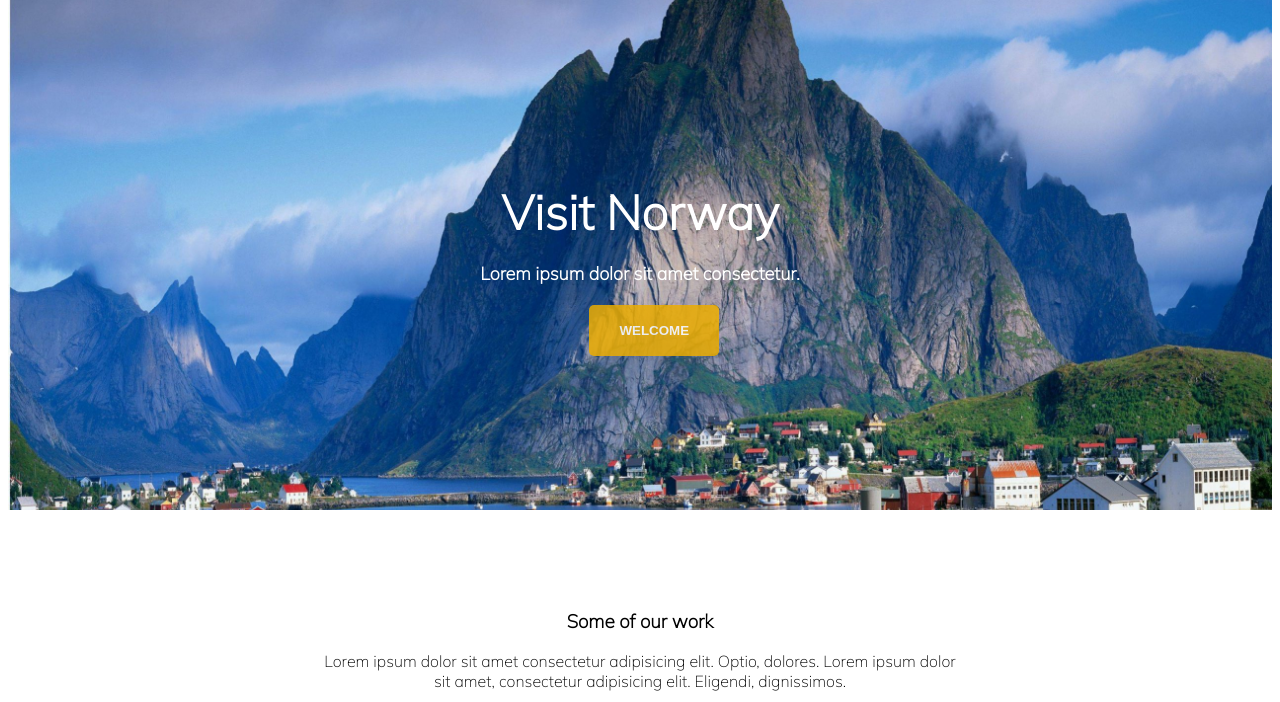
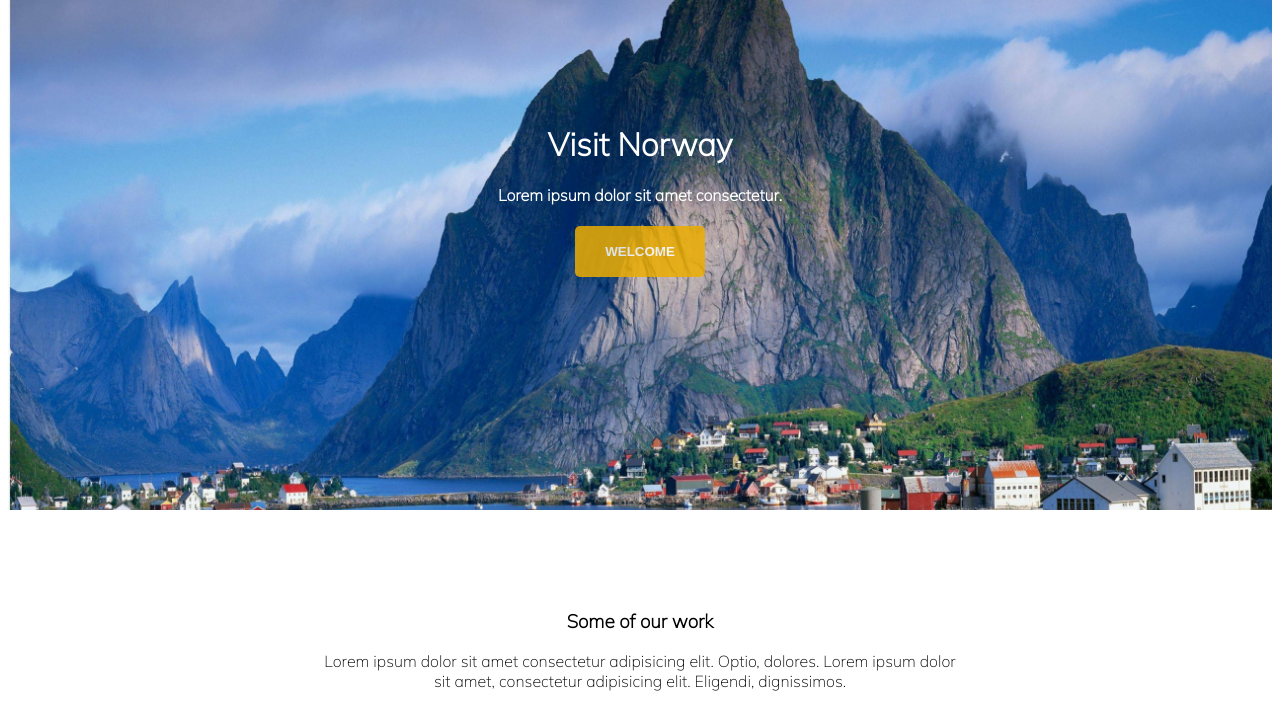
Before and after one commit to GintautasButkus/FRONTEND-Visit-Norway, a plain HTML site: page index.html in a window 1280 px wide. Shown: the part 98-800 px from the top of the page. Drawn offline with Linux system fonts and the light colour scheme.

Commit message:
Code simplified. Header CSS shortened

```diff
--- a/index.html
+++ b/index.html
@@ -23,9 +23,12 @@
                     <li>Contacts</li>
                 </ul>
                 <img src="IMG/flag.png" alt="pin-norway">
-                <h1 class="title">Visit Norway</h1>
-                <h3>Lorem ipsum dolor sit amet consectetur.</h3>
-                <button><h4>WELCOME</h4></button>
+                <div class="title">
+                   <h1>Visit Norway</h1>
+                    <h4>Lorem ipsum dolor sit amet consectetur.</h4>
+                    <button><h4>WELCOME</h4></button>
+                </div>
+
             </div>
         </header>
         <article>
--- a/styles.css
+++ b/styles.css
@@ -33,21 +33,11 @@ body{
 .title{
     margin: 0;
     text-align: center;
-    padding: 180px 0 20px 0;
-    font-size: xxx-large;
-}
-
-.header h3{
-    margin: 0;
-    text-align: center;
-    padding-bottom: 20px;
-    font-size: large;
+    padding: 100px 0 20px 0;
+    margin: 0 auto;
 }
 
 .header button{
-    position: relative;
-    margin: 0;
-    left: 46%;
     border: none;
     background-color: rgb(235, 172, 0);
     color: white;
@@ -133,7 +123,6 @@ article{
 
 /* **************************** NEWSLETTER SECTION ************************ */
 .input{
-
     width: 45%;
     display: flex;
     margin: 0 auto;
```
